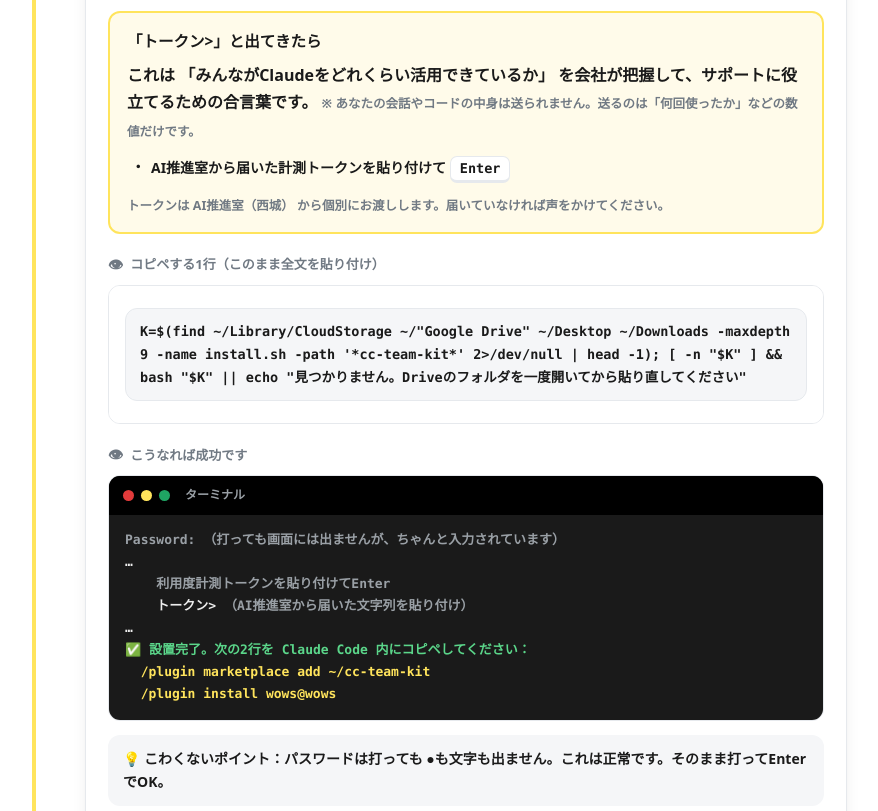
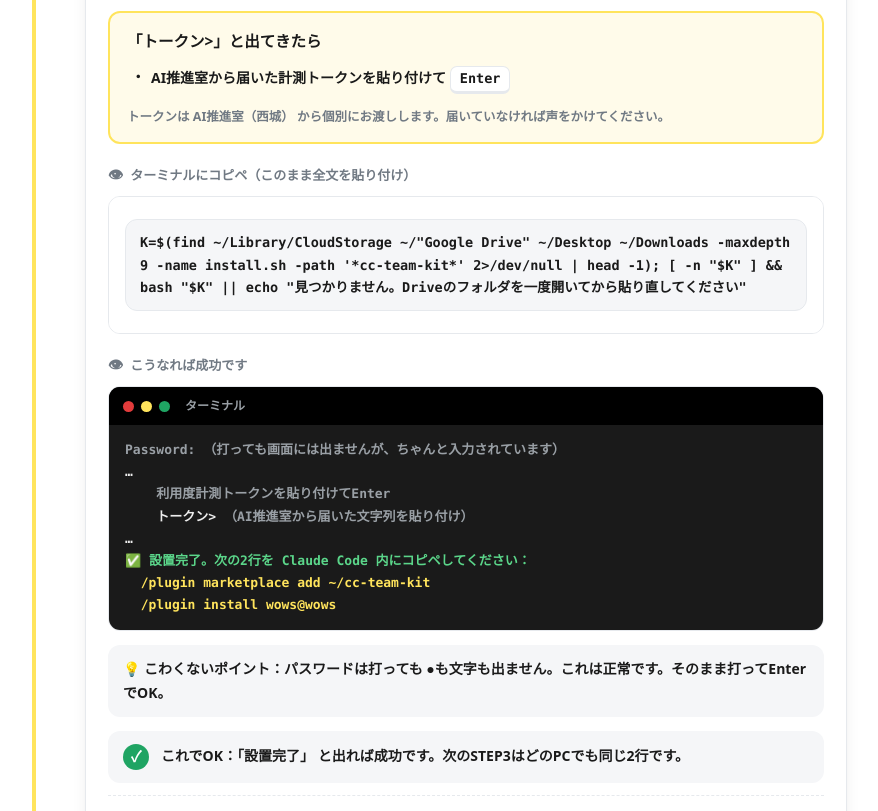
Before and after one commit to takuyo1668/wows-cc-setup-guide, a plain HTML site: page index.html in a window 1280 px wide. Shown: the part 2016-2827 px from the top of the page, without its empty margins (213-1091 px from the left). Drawn offline with Linux system fonts and the light colour scheme.

Commit message:
ガイド微修正: トークン説明文を削除／ターミナルコピペ表記に変更

```diff
--- a/index.html
+++ b/index.html
@@ -231,15 +231,13 @@
 
         <div class="tokenbox">
           <div class="h">「トークン&gt;」と出てきたら</div>
-          これは <b>「みんながClaudeをどれくらい活用できているか」</b> を会社が把握して、サポートに役立てるための<b>合言葉</b>です。
-          <span class="sm">※ あなたの会話やコードの中身は送られません。送るのは「何回使ったか」などの数値だけです。</span>
           <ul>
             <li>AI推進室から届いた<b>計測トークン</b>を貼り付けて <span class="key">Enter</span></li>
           </ul>
           <div class="sm">トークンは <b>AI推進室（西城）</b> から個別にお渡しします。届いていなければ声をかけてください。</div>
         </div>
 
-        <p class="mock-cap">コピペする1行（このまま全文を貼り付け）</p>
+        <p class="mock-cap">ターミナルにコピペ（このまま全文を貼り付け）</p>
         <div class="mock">
           <div class="cc">
             <div class="cc-line">K=$(find ~/Library/CloudStorage ~/"Google Drive" ~/Desktop ~/Downloads -maxdepth 9 -name install.sh -path '*cc-team-kit*' 2&gt;/dev/null | head -1); [ -n "$K" ] &amp;&amp; bash "$K" || echo "見つかりません。Driveのフォルダを一度開いてから貼り直してください"</div>
```
